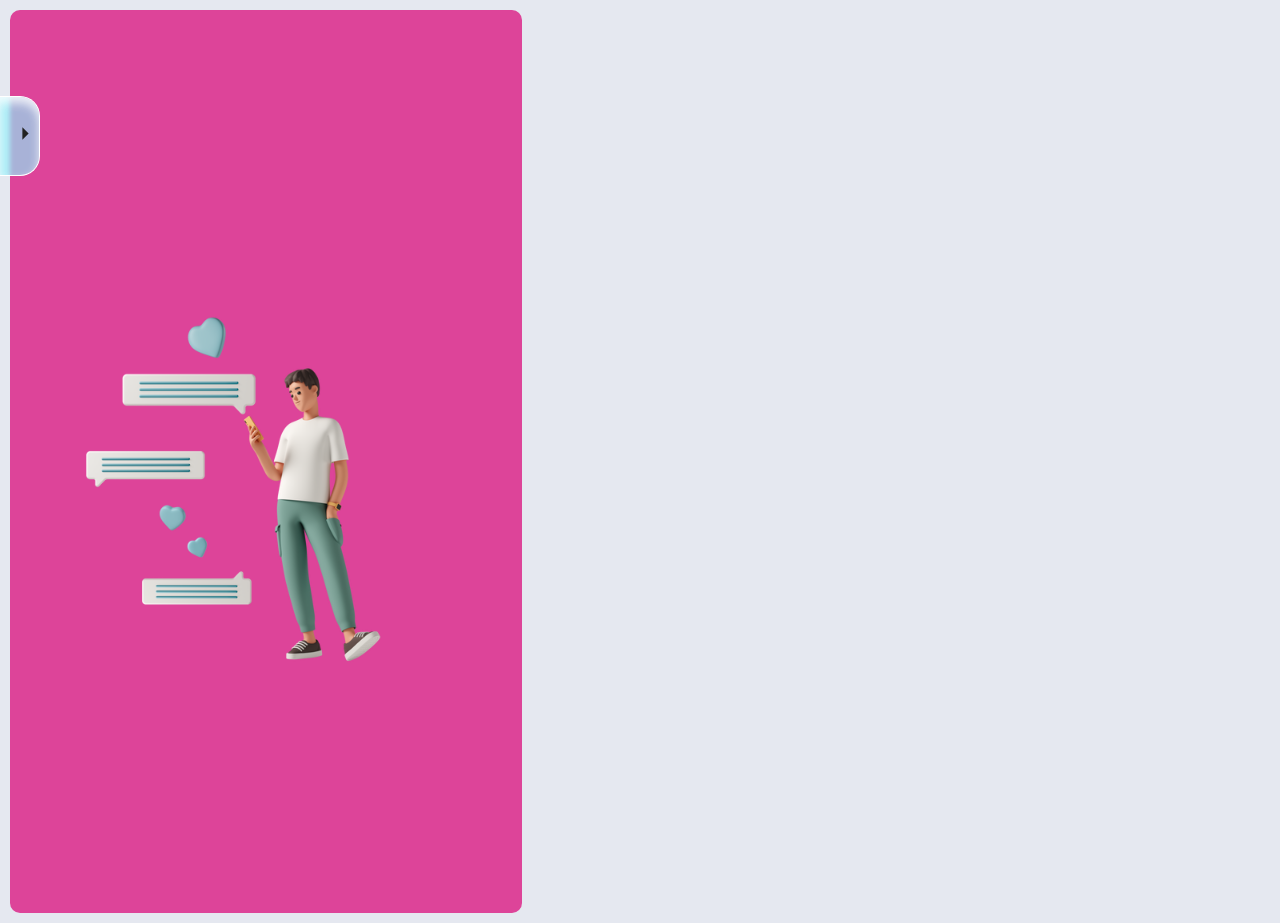
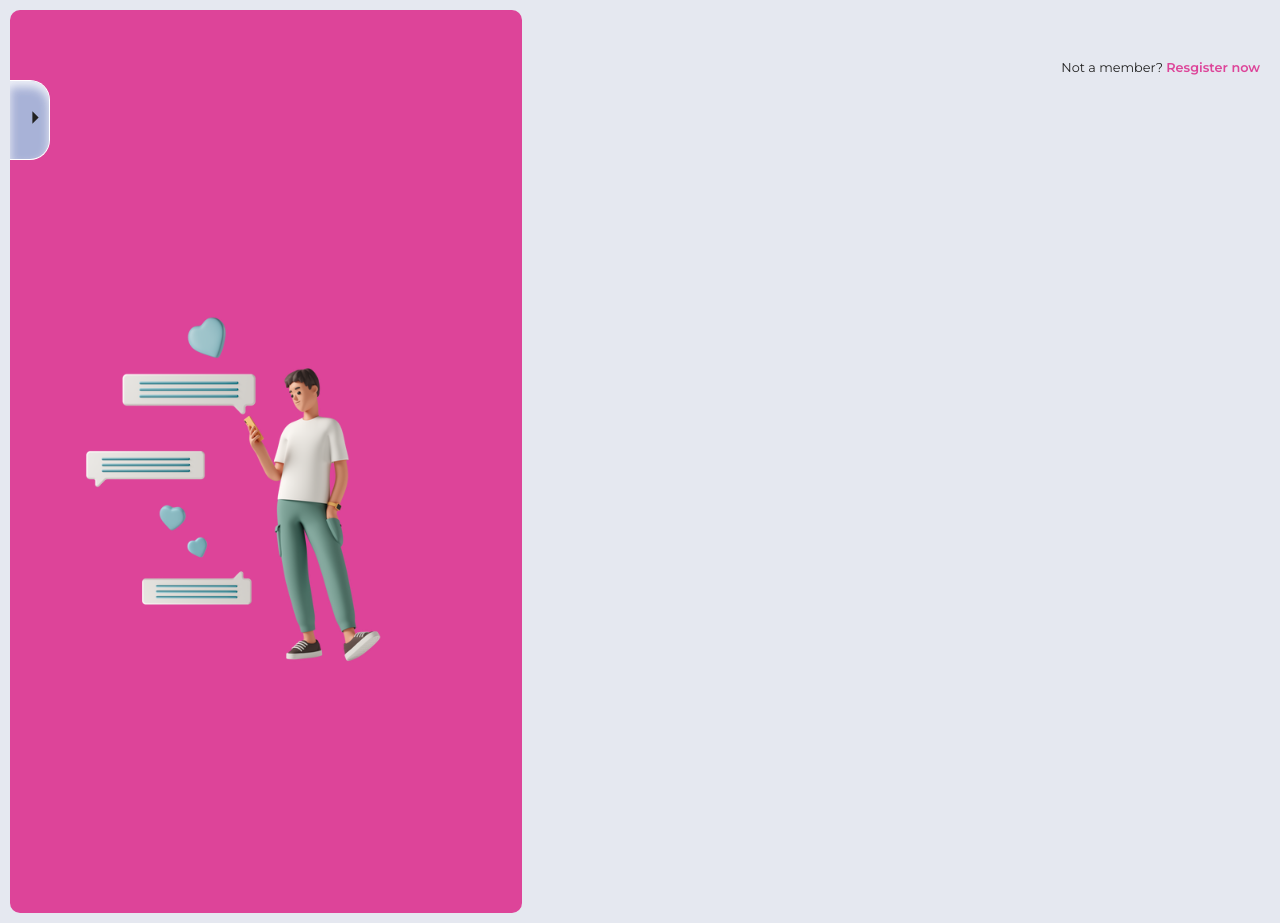
Before and after one commit to mateuscorreiaazevedo/page-auth, a React (Vite) app: page /login in a window 1280 px wide. Built offline with nearby package versions, Linux system fonts and the light colour scheme.

Commit message:
style: application of the container in the App component, adjustment of positioning in the side menu and starting the form part of the login page, (creating the redirect for new users to register)

```diff
--- a/src/components/app/index.tsx
+++ b/src/components/app/index.tsx
@@ -6,15 +6,18 @@ import 'slick-carousel/slick/slick-theme.css'
 import { ToggleMenu } from '../toggle-menu'
 import 'slick-carousel/slick/slick.css'
 import React from 'react'
+import { Container } from '../ui/container'
 
 function App () {
   return (
     <ContextThemeProvider>
-      <BrowserRouter>
-        <AppRoutes/>
-        <ToggleMenu/>
-        <GlobalStyle />
-      </BrowserRouter>
+      <Container>
+        <BrowserRouter>
+          <AppRoutes/>
+          <ToggleMenu/>
+          <GlobalStyle />
+        </BrowserRouter>
+      </Container>
     </ContextThemeProvider>
   )
 }
--- a/src/components/toggle-menu/style.ts
+++ b/src/components/toggle-menu/style.ts
@@ -11,8 +11,8 @@ export const MenuContainer = styled.div`
   align-items: center;
   justify-content: space-between;
   padding-left: 5px;
-  top: 6rem;
-  left: 0;
+  top: 80px;
+  left: 10px;
   width: ${({ isOpen }: Props) => isOpen ? '10rem' : '2.5rem'};
   height: 80px;
   border-radius: 0 20px  20px 0;
--- a/src/components/ui/container/index.ts
+++ b/src/components/ui/container/index.ts
@@ -2,9 +2,11 @@ import styled from 'styled-components'
 
 export const Container = styled.div`
   width: 100%;
+  position: inherit;
 
-  @media (min-width: 1300px) {
-    width: 80%;
+  @media (min-width: 1900px) {
+    width: 60%;
     margin: 0 auto;
+    position: relative;
   }
 `
--- a/src/pages/login/index.tsx
+++ b/src/pages/login/index.tsx
@@ -1,18 +1,19 @@
 import * as S from './style'
 import React from 'react'
 import { ImageSlider } from '../../components/slider'
-import { Container } from '../../components/ui/container'
+import { Link } from 'react-router-dom'
 
 export const LoginPage = () => {
   return (
     <S.Main>
-      <Container>
-        <S.ContainerImages>
-          <div>
-            <ImageSlider peoplesSlider/>
-          </div>
-        </S.ContainerImages>
-      </Container>
+      <S.ContainerImages>
+        <div>
+          <ImageSlider peoplesSlider/>
+        </div>
+      </S.ContainerImages>
+      <S.ContainerForm>
+        <p>Not a member? <Link to='/signup'>Resgister now</Link></p>
+      </S.ContainerForm>
     </S.Main>
   )
 }
--- a/src/pages/login/style.ts
+++ b/src/pages/login/style.ts
@@ -3,8 +3,8 @@ import styled from 'styled-components'
 export const Main = styled.main`
   display: flex;
   justify-content: space-between;
-  align-items: center;
 `
+
 export const ContainerImages = styled.div`
   background: ${p => p.theme.colors.primary};
   width: 40%;
@@ -25,3 +25,16 @@ export const ContainerImages = styled.div`
     display: none;
   }
 `
+
+export const ContainerForm = styled.div`
+  margin-right: 20px;
+  margin-top: 60px;
+  p {
+    font-size: .8rem;
+    a {
+      text-decoration: none;
+      font-weight: bold;
+      color: ${({ theme }) => theme.colors.primary};
+    }
+  }
+`
```
